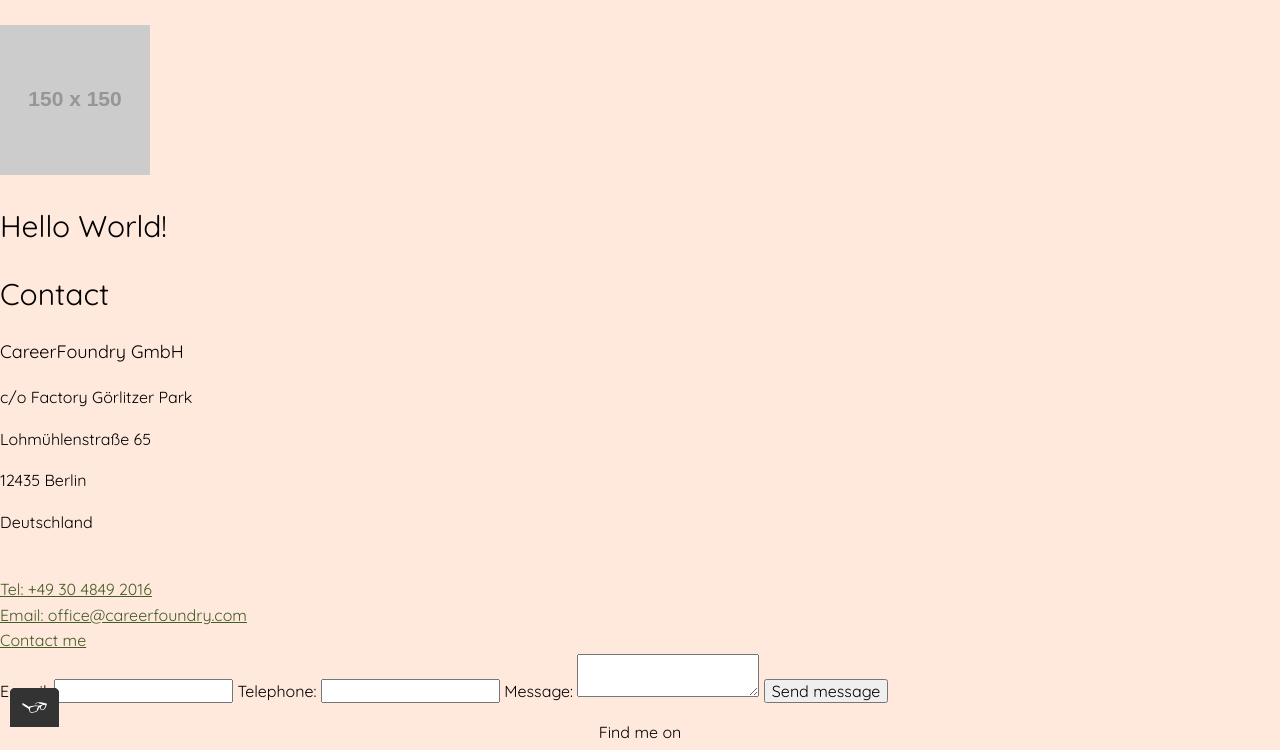
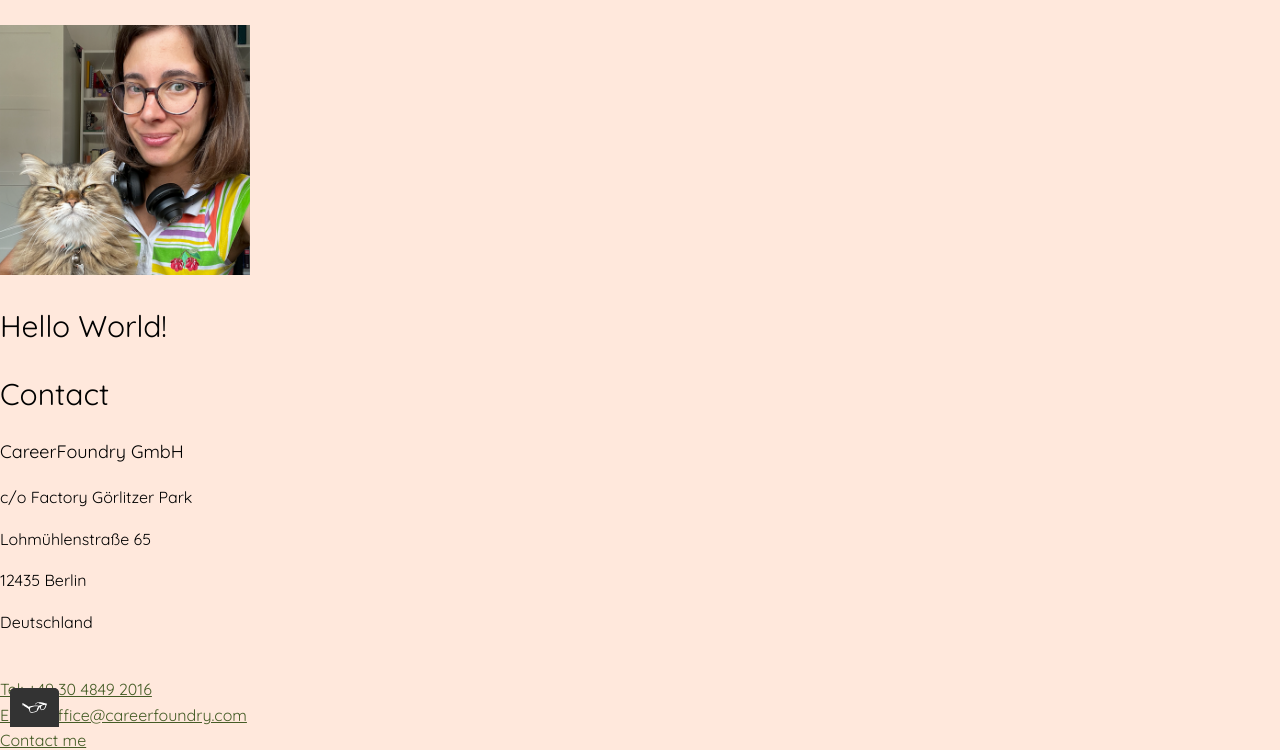
Before and after one commit to camisev25/csc-portfolio, a plain HTML site: page CamilaSevalhomyportfoliositeEx1.9/contact.html in a window 1280 px wide. Shown: the part 73-823 px from the top of the page. Drawn offline with nearby package versions, Linux system fonts and the light colour scheme; placeholder pictures from the web are drawn by us.

Commit message:
Updated contact page title and portrait image

```diff
--- a/CamilaSevalhomyportfoliositeEx1.9/contact.html
+++ b/CamilaSevalhomyportfoliositeEx1.9/contact.html
@@ -2,7 +2,7 @@
 <html lang="en">
     <head>
         <meta charset="utf-8">
-        <title>Camila Sevalho - Portfolio</title>
+        <title>How to contact Camila Sevalho</title>
         <link rel="shortcut icon" href="img/Untitled-2_21.png">
         <link rel="stylesheet" type="text/css" href="https://cdnjs.cloudflare.com/ajax/libs/normalize/8.0.1/normalize.min.css">
         <link rel="preconnect" href="https://fonts.googleapis.com">
@@ -33,7 +33,7 @@
             </nav>
         </header>
             <!-- Add my Portrait image here -->
-            <img src="https://placehold.co/150x150" alt="my portrait image">
+            <img src="img/Screenshot 2025-11-14 at 14.52.06.png" class="profile__portrait_about" alt="my portrait image">
             <h1>Hello World!</h1>
             <!-- Add relevant contact info here here -->
         </div>
```
